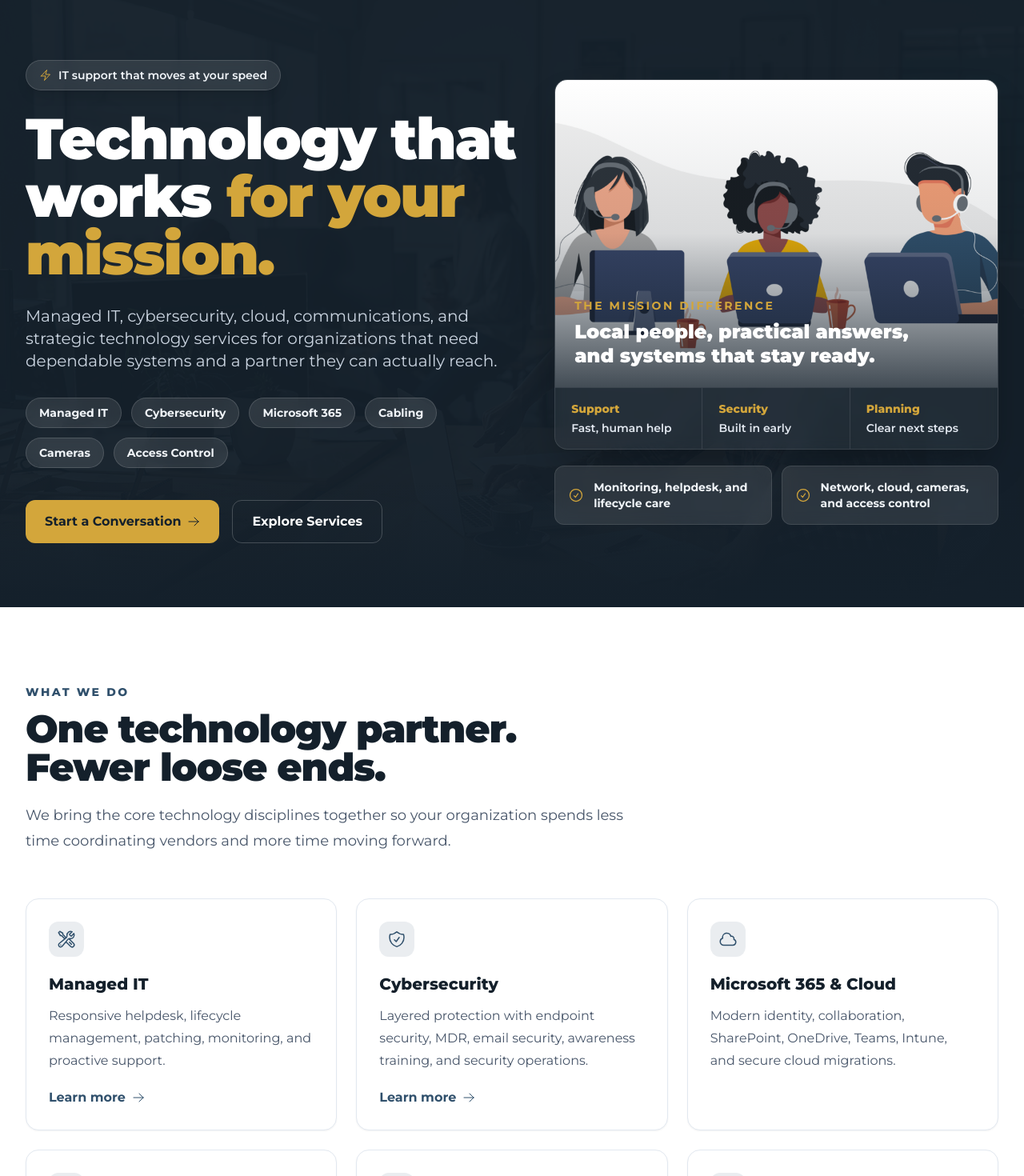
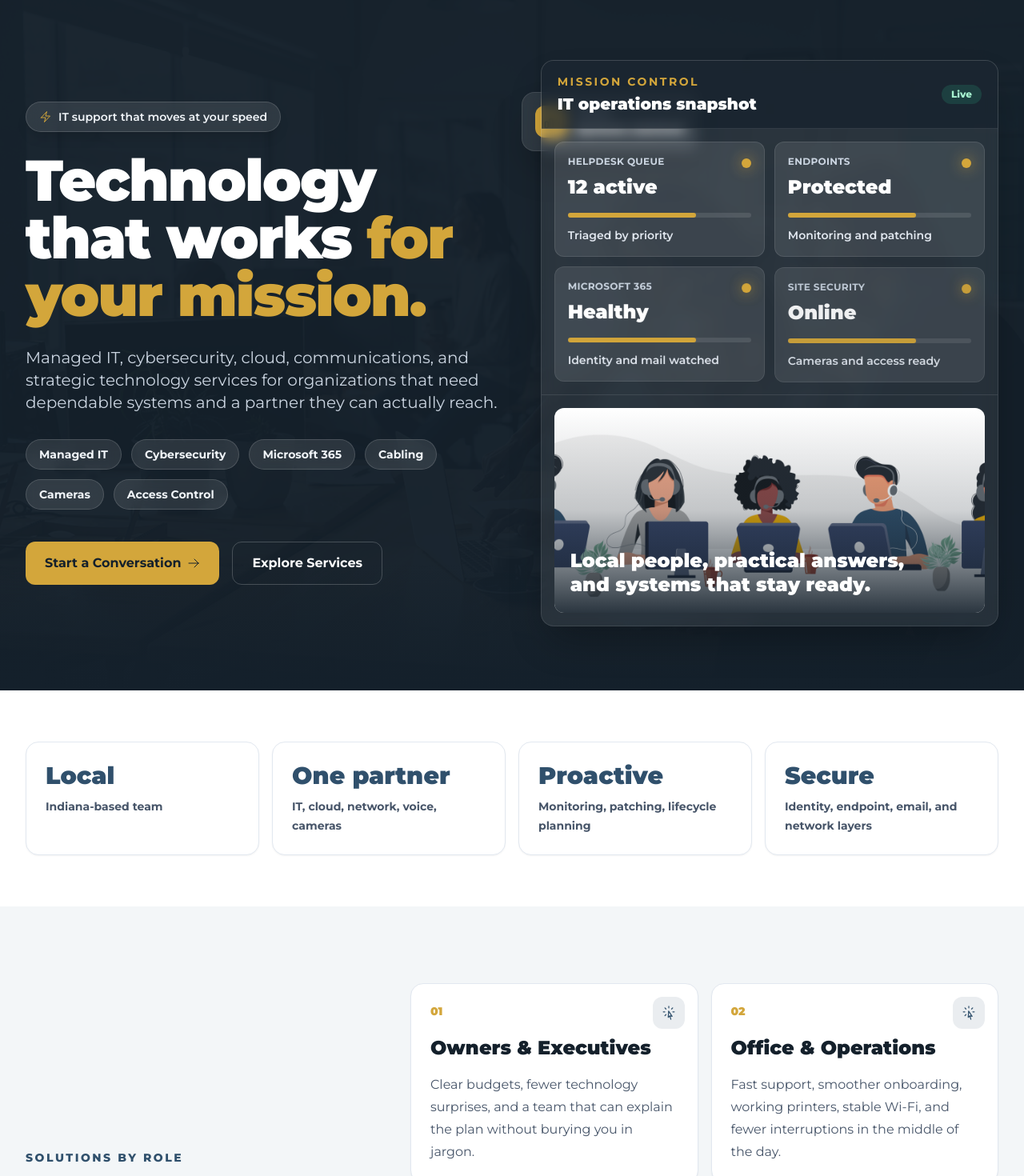
Before and after one commit to MissionTS/mts-site, a Next.js app: page / in a window 1280 px wide. Shown: the part 80-1550 px from the top of the page at 80% size. Built offline with nearby package versions, Linux system fonts and the light colour scheme.

Commit message:
Add ZoomInfo-inspired homepage sections

```diff
--- a/app/globals.css
+++ b/app/globals.css
@@ -25,3 +25,42 @@ body {
   background: var(--mission-gold);
   color: var(--mission-ink);
 }
+
+@keyframes signal-rise {
+  0% {
+    opacity: 0;
+    transform: translateY(14px);
+  }
+
+  22%,
+  100% {
+    opacity: 1;
+    transform: translateY(0);
+  }
+}
+
+@keyframes data-bar {
+  0% {
+    transform: translateX(-70%);
+  }
+
+  55%,
+  100% {
+    transform: translateX(0);
+  }
+}
+
+.animate-signal {
+  animation: signal-rise 2.8s ease both infinite;
+}
+
+.animate-data-bar {
+  animation: data-bar 2.8s ease both infinite;
+}
+
+@media (prefers-reduced-motion: reduce) {
+  .animate-signal,
+  .animate-data-bar {
+    animation: none;
+  }
+}
--- a/app/page.tsx
+++ b/app/page.tsx
@@ -2,9 +2,11 @@ import {
   ArrowRightIcon,
   BoltIcon,
   BuildingOffice2Icon,
+  ChartBarIcon,
   CheckCircleIcon,
   CloudIcon,
   CpuChipIcon,
+  CursorArrowRaysIcon,
   LockClosedIcon,
   PhoneIcon,
   ShieldCheckIcon,
@@ -29,6 +31,39 @@ const industries = ["Local Government", "Healthcare", "Professional Services", "
 
 const heroHighlights = ["Managed IT", "Cybersecurity", "Microsoft 365", "Cabling", "Cameras", "Access Control"];
 
+const liveSignals = [
+  { label: "Helpdesk queue", value: "12 active", status: "Triaged by priority" },
+  { label: "Endpoints", value: "Protected", status: "Monitoring and patching" },
+  { label: "Microsoft 365", value: "Healthy", status: "Identity and mail watched" },
+  { label: "Site security", value: "Online", status: "Cameras and access ready" },
+];
+
+const organizationPaths = [
+  {
+    title: "Owners & Executives",
+    text: "Clear budgets, fewer technology surprises, and a team that can explain the plan without burying you in jargon.",
+  },
+  {
+    title: "Office & Operations",
+    text: "Fast support, smoother onboarding, working printers, stable Wi-Fi, and fewer interruptions in the middle of the day.",
+  },
+  {
+    title: "Healthcare & Public Sector",
+    text: "Security-minded support, documentation, access controls, and practical help preparing for audits and insurance reviews.",
+  },
+  {
+    title: "Growing Teams",
+    text: "Microsoft 365, devices, cabling, phones, cameras, and security that can scale without making every change painful.",
+  },
+];
+
+const proofPoints = [
+  ["Local", "Indiana-based team"],
+  ["One partner", "IT, cloud, network, voice, cameras"],
+  ["Proactive", "Monitoring, patching, lifecycle planning"],
+  ["Secure", "Identity, endpoint, email, and network layers"],
+];
+
 export default function Home() {
   return (
     <main>
@@ -40,7 +75,7 @@ export default function Home() {
           <div className="absolute inset-0 bg-mission-ink/85" />
           <div className="absolute inset-x-0 bottom-0 h-40 bg-gradient-to-t from-mission-ink to-transparent" />
         </div>
-        <div className="relative mx-auto grid max-w-7xl items-center gap-12 px-6 pb-16 pt-16 lg:grid-cols-[1.05fr_0.95fr] lg:px-8 lg:pb-20 lg:pt-20">
+        <div className="relative mx-auto grid max-w-7xl items-center gap-12 px-6 pb-16 pt-16 lg:grid-cols-[1.02fr_0.98fr] lg:px-8 lg:pb-20 lg:pt-20">
           <div className="max-w-4xl">
             <div className="mb-6 inline-flex items-center gap-2 rounded-full border border-white/15 bg-white/10 px-4 py-2 text-sm font-semibold text-slate-100 shadow-lg shadow-black/10 backdrop-blur">
               <BoltIcon className="h-4 w-4 text-mission-gold" />
@@ -68,37 +103,89 @@ export default function Home() {
           </div>
 
           <div className="relative">
-            <div className="overflow-hidden rounded-2xl border border-white/10 bg-white/[0.06] shadow-2xl shadow-black/30 backdrop-blur">
-              <div className="relative h-72 sm:h-80 lg:h-96">
-                <Image src="/photos/mission-team-illustration.png" alt="Mission Technology Solutions team supporting a client environment" fill priority sizes="(min-width: 1024px) 45vw, 100vw" className="object-cover" />
-                <div className="absolute inset-0 bg-gradient-to-t from-mission-ink/80 via-mission-ink/10 to-transparent" />
-                <div className="absolute bottom-0 left-0 right-0 p-6">
-                  <div className="text-sm font-bold uppercase tracking-[0.18em] text-mission-gold">The Mission Difference</div>
-                  <p className="mt-2 max-w-md text-2xl font-black leading-tight">Local people, practical answers, and systems that stay ready.</p>
+            <div className="absolute -left-6 top-10 hidden rounded-2xl border border-white/10 bg-white/10 p-4 shadow-2xl shadow-black/30 backdrop-blur lg:block">
+              <div className="flex items-center gap-3">
+                <div className="flex h-10 w-10 items-center justify-center rounded-xl bg-mission-gold text-mission-ink">
+                  <ChartBarIcon className="h-5 w-5" />
+                </div>
+                <div>
+                  <div className="text-xs font-bold uppercase text-slate-300">Today</div>
+                  <div className="text-sm font-black text-white">Systems watched</div>
                 </div>
               </div>
-              <div className="grid gap-0 border-t border-white/10 sm:grid-cols-3">
-                {[
-                  ["Support", "Fast, human help"],
-                  ["Security", "Built in early"],
-                  ["Planning", "Clear next steps"],
-                ].map(([title, text]) => (
-                  <div key={title} className="border-white/10 px-5 py-4 sm:border-r sm:last:border-r-0">
-                    <div className="text-sm font-extrabold text-mission-gold">{title}</div>
-                    <div className="mt-1 text-sm font-semibold text-slate-200">{text}</div>
+            </div>
+            <div className="overflow-hidden rounded-2xl border border-white/10 bg-white/[0.08] shadow-2xl shadow-black/30 backdrop-blur">
+              <div className="border-b border-white/10 bg-mission-ink/70 px-5 py-4">
+                <div className="flex items-center justify-between gap-4">
+                  <div>
+                    <div className="text-sm font-bold uppercase tracking-[0.18em] text-mission-gold">Mission Control</div>
+                    <div className="mt-1 text-xl font-black">IT operations snapshot</div>
+                  </div>
+                  <div className="rounded-full bg-emerald-400/15 px-3 py-1 text-xs font-extrabold text-emerald-200">Live</div>
+                </div>
+              </div>
+              <div className="grid gap-3 p-4 sm:grid-cols-2">
+                {liveSignals.map((signal, index) => (
+                  <div key={signal.label} className="animate-signal rounded-xl border border-white/10 bg-white/10 p-4" style={{ animationDelay: `${index * 180}ms` }}>
+                    <div className="flex items-start justify-between gap-3">
+                      <div>
+                        <div className="text-xs font-bold uppercase tracking-wide text-slate-300">{signal.label}</div>
+                        <div className="mt-2 text-2xl font-black text-white">{signal.value}</div>
+                      </div>
+                      <div className="mt-1 h-3 w-3 rounded-full bg-mission-gold shadow-[0_0_18px_rgba(211,166,59,0.8)]" />
+                    </div>
+                    <div className="mt-4 h-1.5 overflow-hidden rounded-full bg-white/10">
+                      <div className="h-full w-3/4 animate-data-bar rounded-full bg-mission-gold" />
+                    </div>
+                    <div className="mt-3 text-sm font-semibold text-slate-200">{signal.status}</div>
                   </div>
                 ))}
               </div>
+              <div className="border-t border-white/10 p-4">
+                <div className="relative overflow-hidden rounded-xl">
+                  <Image src="/photos/mission-team-illustration.png" alt="Mission Technology Solutions team supporting a client environment" width={900} height={420} priority className="h-56 w-full object-cover sm:h-64" />
+                  <div className="absolute inset-0 bg-gradient-to-t from-mission-ink/90 via-mission-ink/20 to-transparent" />
+                  <div className="absolute bottom-0 left-0 right-0 p-5">
+                    <div className="max-w-md text-2xl font-black leading-tight">Local people, practical answers, and systems that stay ready.</div>
+                  </div>
+                </div>
+              </div>
             </div>
-            <div className="mt-5 grid gap-3 sm:grid-cols-2">
-              {[
-                "Monitoring, helpdesk, and lifecycle care",
-                "Network, cloud, cameras, and access control",
-              ].map((item) => (
-                <div key={item} className="flex items-center gap-3 rounded-xl border border-white/10 bg-white/10 p-4 text-sm font-bold text-slate-100 backdrop-blur">
-                  <CheckCircleIcon className="h-5 w-5 shrink-0 text-mission-gold" />
-                  <span>{item}</span>
-                </div>
+          </div>
+        </div>
+      </section>
+
+      <section className="bg-white py-16">
+        <div className="mx-auto max-w-7xl px-6 lg:px-8">
+          <div className="grid gap-4 md:grid-cols-4">
+            {proofPoints.map(([title, text]) => (
+              <div key={title} className="rounded-2xl border border-slate-200 bg-white p-6 shadow-sm">
+                <div className="text-3xl font-black text-mission-navy">{title}</div>
+                <div className="mt-2 text-sm font-bold leading-6 text-slate-600">{text}</div>
+              </div>
+            ))}
+          </div>
+        </div>
+      </section>
+
+      <section className="overflow-hidden bg-mission-mist py-24">
+        <div className="mx-auto max-w-7xl px-6 lg:px-8">
+          <div className="grid gap-10 lg:grid-cols-[0.75fr_1.25fr] lg:items-end">
+            <div>
+              <p className="text-sm font-extrabold uppercase tracking-[0.18em] text-mission-navy">Solutions by role</p>
+              <h2 className="mt-3 text-4xl font-black tracking-tight text-mission-ink sm:text-5xl">Different teams feel technology problems differently.</h2>
+              <p className="mt-5 text-lg leading-8 text-slate-600">The homepage can guide each visitor toward the problems they recognize fastest, then route them into the right service.</p>
+            </div>
+            <div className="grid gap-4 md:grid-cols-2">
+              {organizationPaths.map((path, index) => (
+                <article key={path.title} className="group relative overflow-hidden rounded-2xl border border-slate-200 bg-white p-6 shadow-sm transition hover:-translate-y-1 hover:shadow-xl">
+                  <div className="absolute right-4 top-4 flex h-10 w-10 items-center justify-center rounded-xl bg-mission-navy/10 text-mission-navy transition group-hover:bg-mission-gold group-hover:text-mission-ink">
+                    <CursorArrowRaysIcon className="h-5 w-5" />
+                  </div>
+                  <div className="text-sm font-black text-mission-gold">0{index + 1}</div>
+                  <h3 className="mt-5 max-w-xs text-2xl font-black text-mission-ink">{path.title}</h3>
+                  <p className="mt-4 leading-7 text-slate-600">{path.text}</p>
+                </article>
               ))}
             </div>
           </div>
```
